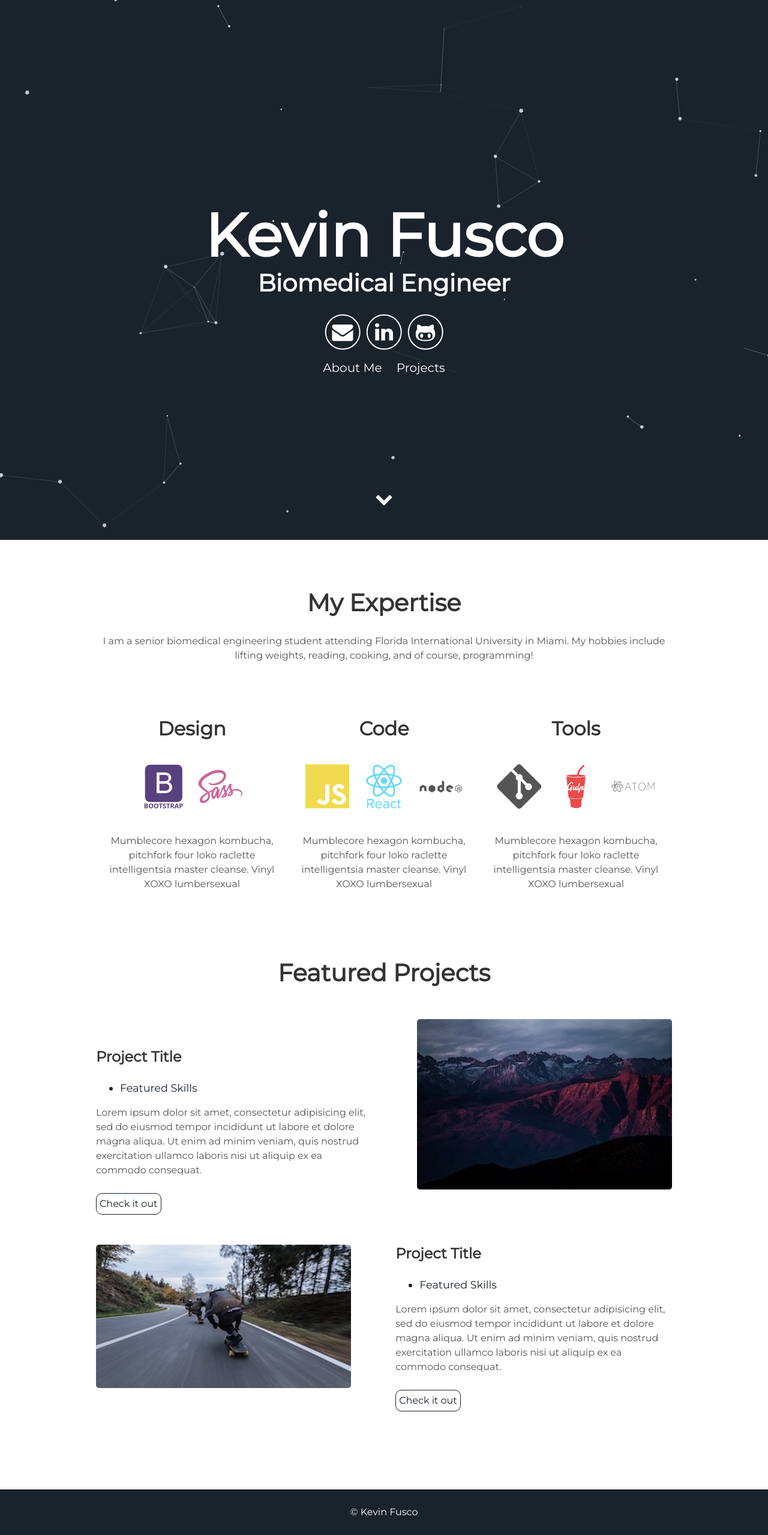
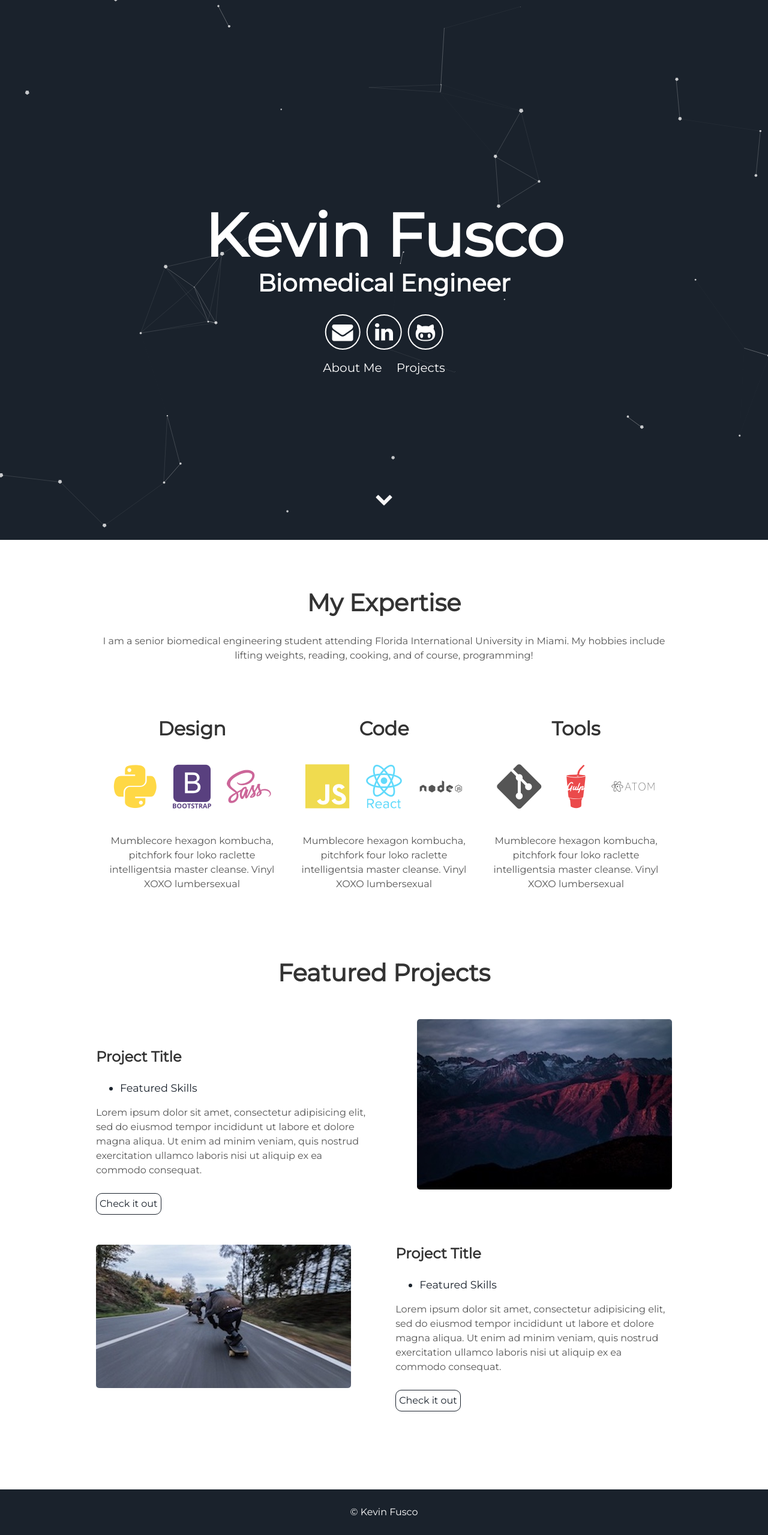
Before and after one commit to kcfusco/kcfusco.github.io, a Jekyll site: the page built from index.html, in a window 1280 px wide. Shown: the whole page at 60% size. Built offline with Jekyll 4.4.1, drawn with Linux system fonts in a browser that asks for light colours.

Commit message:
Update about.html

```diff
--- a/_includes/about.html
+++ b/_includes/about.html
@@ -5,7 +5,7 @@
   <div class="user">
     <div class="tech">
       <h2>Design</h2>
-      <i class="devicon-python-plain-colored"></i>
+      <i class="devicon-python-plain colored"></i>
       <i class="devicon-bootstrap-plain-wordmark colored"></i>
       <i class="devicon-sass-original colored"></i>
       <p>Mumblecore hexagon kombucha, pitchfork four loko raclette intelligentsia master cleanse.
```
